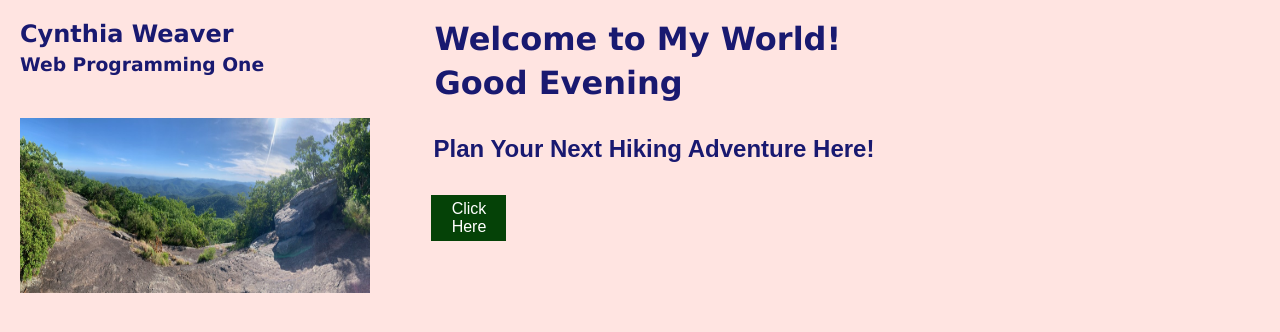
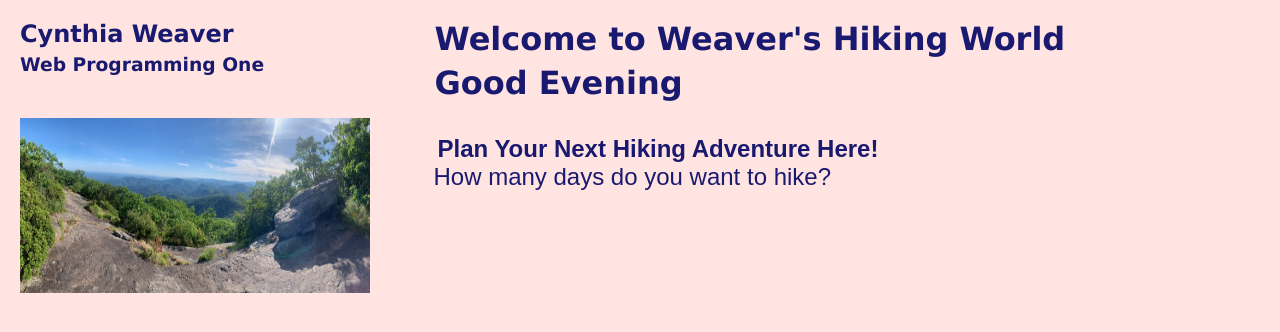
Before and after one commit to CynthiaJWeaver/Web-Pro-One, a plain HTML site: page wk.4.html in a window 1280 px wide. Drawn offline with Linux system fonts and the light colour scheme.

Commit message:
adjust text 2/23

```diff
--- a/wk.4.html
+++ b/wk.4.html
@@ -7,7 +7,7 @@
 </head>
 <div class="grid">
     <div class="welcome">
-        <h1>Welcome to My World!</h1>
+        <h1>Welcome to Weaver's Hiking World</h1>
         <script src="wk.4.js"></script>
     </div>
 
@@ -19,16 +19,23 @@
         <img class="panoramic" src="Assets\ATpanoramicview.jpg" alt="panoramic view" width="350px" height="175px" />
     </div>
 
-    <div class="content1"> <!--Saturday night, working here-->
+    <div class="content1">
+        <!--Saturday night, working here-->
         <strong>
-            <p> Plan Your Next Hiking Adventure Here!</p>
+            <p> Plan Your Next Hiking Adventure Here!
         </strong>
-        <p id= "hike"></p>
+        <br>
+        How many days do you want to hike?</p>
+        </div>
+
+
+
+
+        <script src="wk.4a.js"></script>
+    </div>
+    <!--work with this button later <p id= "hike"></p>
         <button class= "button1" type onClick= "hikeFunction()">Click Here</button>
-         </div>
-         <script src="wk.4a.js"></script>
-    </div>
-
+         </div>-->
 
 
     </body>
```
